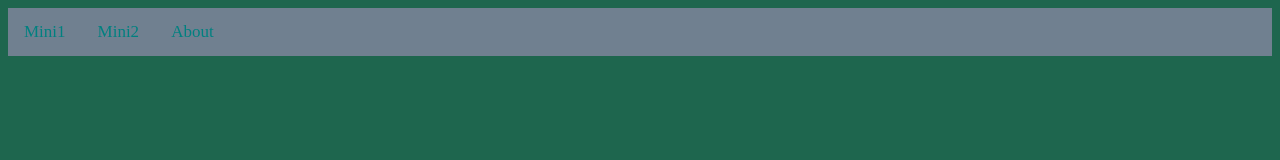
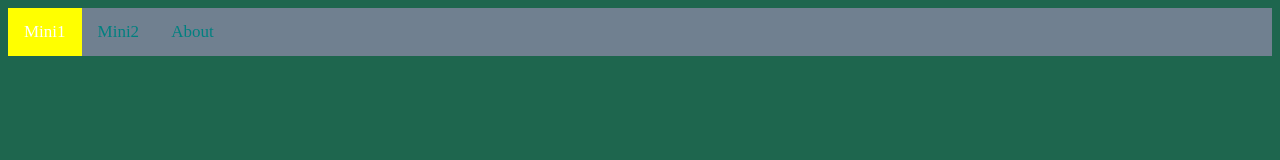
Before and after one commit to jiananding/SENG-513-A1, a plain HTML site: page index.html in a window 1280 px wide. Drawn offline with Linux system fonts and the light colour scheme.

Commit message:
Fix navigation bar

```diff
--- a/main.css
+++ b/main.css
@@ -22,7 +22,7 @@ body {
     color: violet;
 }
 
-.navigation_bar a:active {
+.navigation_bar a.active {
     background-color: yellow;
     color: white;
 }
```
